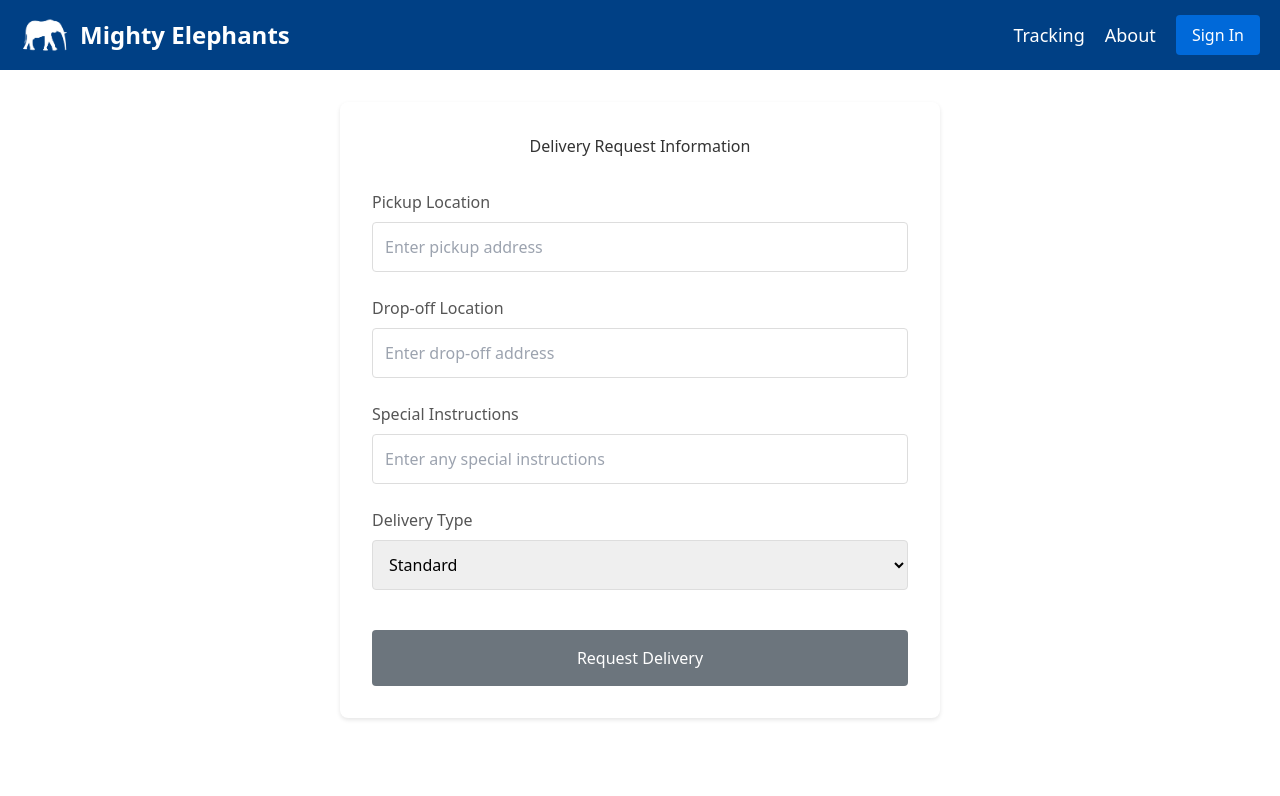
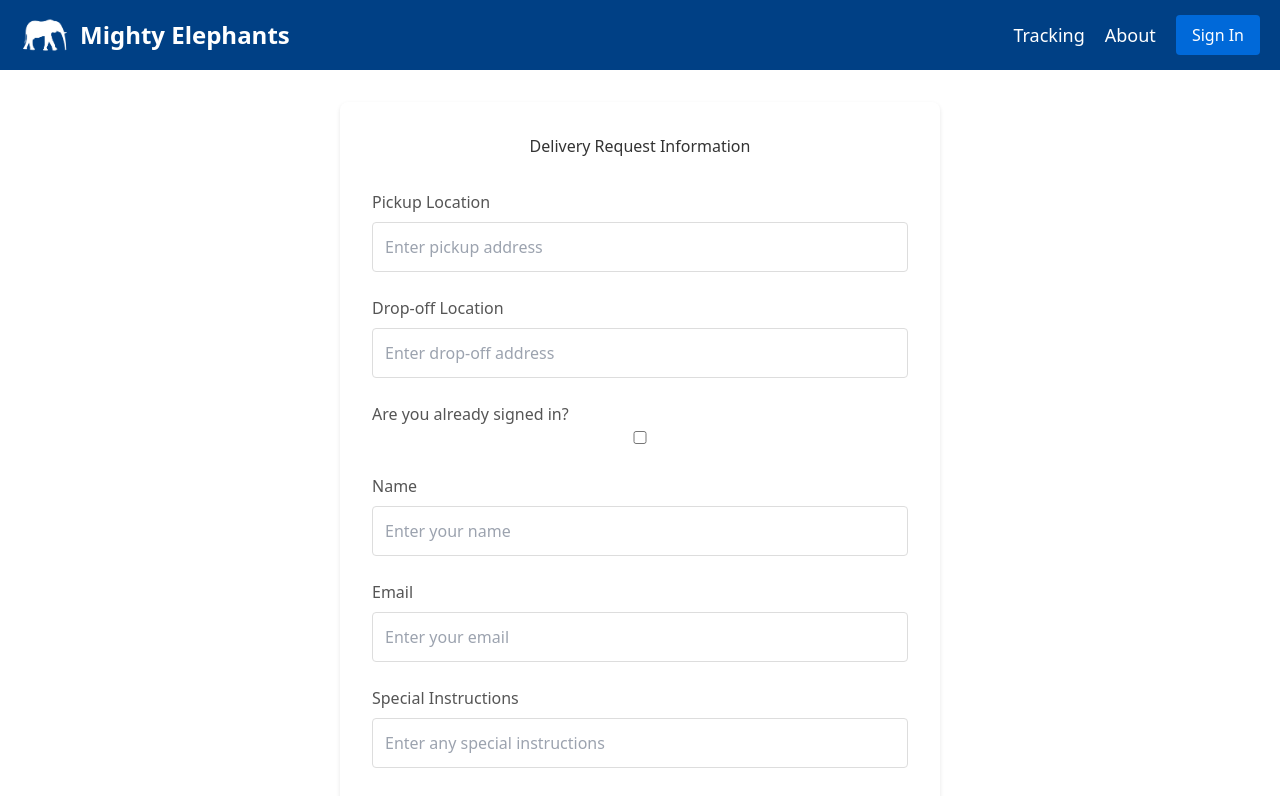
Before and after one commit to dbal0503/MightyElephants, an Angular app in the folder frontend/: page /delivery-request in a window 1280 px wide. Shown: the top 796 px of the page. Built offline with nearby package versions, Linux system fonts and the light colour scheme.

Commit message:
adding name if not signed in

```diff
--- a/frontend/src/app/delivery-request/delivery-request.component.html
+++ b/frontend/src/app/delivery-request/delivery-request.component.html
@@ -15,6 +15,34 @@
       <input id="dropOff" type="text" formControlName="dropOff" placeholder="Enter drop-off address" />
       <div *ngIf="isFieldInvalid('dropOff')" class="error-message">
         Please enter a valid drop-off location.
+      </div>
+    </div>
+
+    <!-- Styled Checkbox Group -->
+    <div class="form-group">
+      <label class="checkbox-container">
+        Are you already signed in?
+        <input type="checkbox" formControlName="signedIn" (change)="onSignedInChange()" />
+        <span class="checkmark"></span>
+      </label>
+    </div>
+
+    <!-- Additional fields for Name and Email if not signed in -->
+    <div *ngIf="!deliveryForm.get('signedIn')?.value">
+      <div class="form-group">
+        <label for="name">Name</label>
+        <input id="name" type="text" formControlName="name" placeholder="Enter your name" />
+        <div *ngIf="isFieldInvalid('name')" class="error-message">
+          Name is required if not signed in.
+        </div>
+      </div>
+
+      <div class="form-group">
+        <label for="email">Email</label>
+        <input id="email" type="email" formControlName="email" placeholder="Enter your email" />
+        <div *ngIf="isFieldInvalid('email')" class="error-message">
+          A valid email is required if not signed in.
+        </div>
       </div>
     </div>
 
@@ -36,7 +64,7 @@
     </button>
   </form>
 
-    <!-- Enhanced Confirmation Message -->
+  <!-- Confirmation Message and Navigation Button -->
   <div *ngIf="showConfirmation" class="confirmation-message">
     <p>Delivery information is valid.</p>
     <p>Click below to get your quote now!</p>
--- a/frontend/src/app/delivery-request/delivery-request.component.scss
+++ b/frontend/src/app/delivery-request/delivery-request.component.scss
@@ -180,4 +180,5 @@
         background-color: #0056b3;
       }
     }
+
   }
--- a/frontend/src/app/delivery-request/delivery-request.component.ts
+++ b/frontend/src/app/delivery-request/delivery-request.component.ts
@@ -1,5 +1,5 @@
 import { Component, OnInit } from '@angular/core';
-import { FormBuilder, FormGroup, ReactiveFormsModule, Validators } from '@angular/forms';
+import { FormBuilder, FormGroup, Validators, ReactiveFormsModule } from '@angular/forms';
 import { Router } from '@angular/router';
 import { CommonModule } from '@angular/common';
 import { HttpClient, HttpClientModule } from '@angular/common/http';
@@ -9,7 +9,7 @@ import { HttpClient, HttpClientModule } from '@angular/common/http';
   standalone: true,
   templateUrl: './delivery-request.component.html',
   styleUrls: ['./delivery-request.component.scss'],
-  imports: [CommonModule, ReactiveFormsModule, HttpClientModule],
+  imports: [CommonModule, ReactiveFormsModule, HttpClientModule], // Ensure ReactiveFormsModule is imported here
 })
 export class DeliveryRequestComponent implements OnInit {
   deliveryForm: FormGroup;
@@ -19,18 +19,45 @@ export class DeliveryRequestComponent implements OnInit {
     this.deliveryForm = this.fb.group({
       pickup: ['', [Validators.required]],
       dropOff: ['', [Validators.required]],
+      signedIn: [false, [Validators.required]],
+      name: [''],
+      email: ['', [Validators.email]],
       specialInstructions: [''],
       deliveryType: ['standard', [Validators.required]]
     });
   }
 
-  ngOnInit(): void {}
+  ngOnInit(): void {
+    // Set validators for name and email if the user is not signed in
+    this.deliveryForm.get('signedIn')?.valueChanges.subscribe((signedIn) => {
+      if (!signedIn) {
+        this.deliveryForm.get('name')?.setValidators([Validators.required]);
+        this.deliveryForm.get('email')?.setValidators([Validators.required, Validators.email]);
+      } else {
+        this.deliveryForm.get('name')?.clearValidators();
+        this.deliveryForm.get('email')?.clearValidators();
+      }
+      this.deliveryForm.get('name')?.updateValueAndValidity();
+      this.deliveryForm.get('email')?.updateValueAndValidity();
+    });
+  }
+
+  onSignedInChange() {
+    const signedIn = this.deliveryForm.get('signedIn')?.value;
+    if (!signedIn) {
+      this.deliveryForm.get('name')?.setValidators([Validators.required]);
+      this.deliveryForm.get('email')?.setValidators([Validators.required, Validators.email]);
+    } else {
+      this.deliveryForm.get('name')?.clearValidators();
+      this.deliveryForm.get('email')?.clearValidators();
+    }
+    this.deliveryForm.get('name')?.updateValueAndValidity();
+    this.deliveryForm.get('email')?.updateValueAndValidity();
+  }
 
   onSubmit() {
     if (this.deliveryForm.valid) {
       console.log('Delivery request submitted:', this.deliveryForm.value);
-
-      // Show the confirmation message
       this.showConfirmation = true;
     } else {
       this.markFormGroupTouched(this.deliveryForm);
@@ -38,12 +65,7 @@ export class DeliveryRequestComponent implements OnInit {
   }
 
   navigateToQuote() {
-    const origin = this.deliveryForm.get('pickup')?.value;
-    const destination = this.deliveryForm.get('dropOff')?.value;
-
-    this.router.navigate(['/quote-request'], {
-      state: { origin, destination }
-    });
+    this.router.navigate(['/quote-request']);
   }
 
   markFormGroupTouched(formGroup: FormGroup): void {
```
Lines whose indentation alone changed are shown as unchanged.
